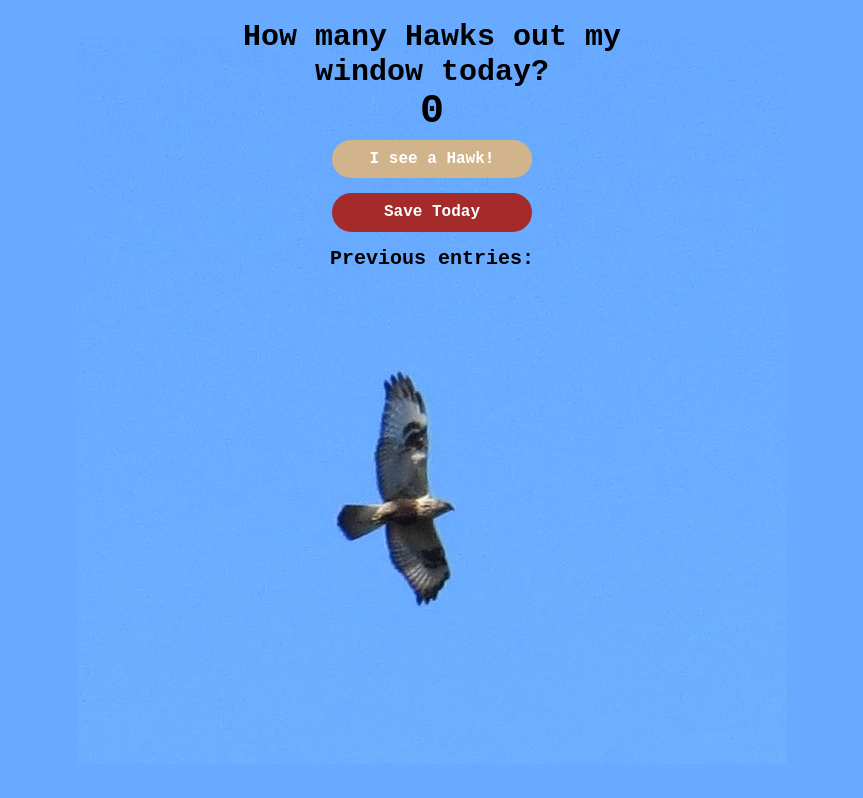
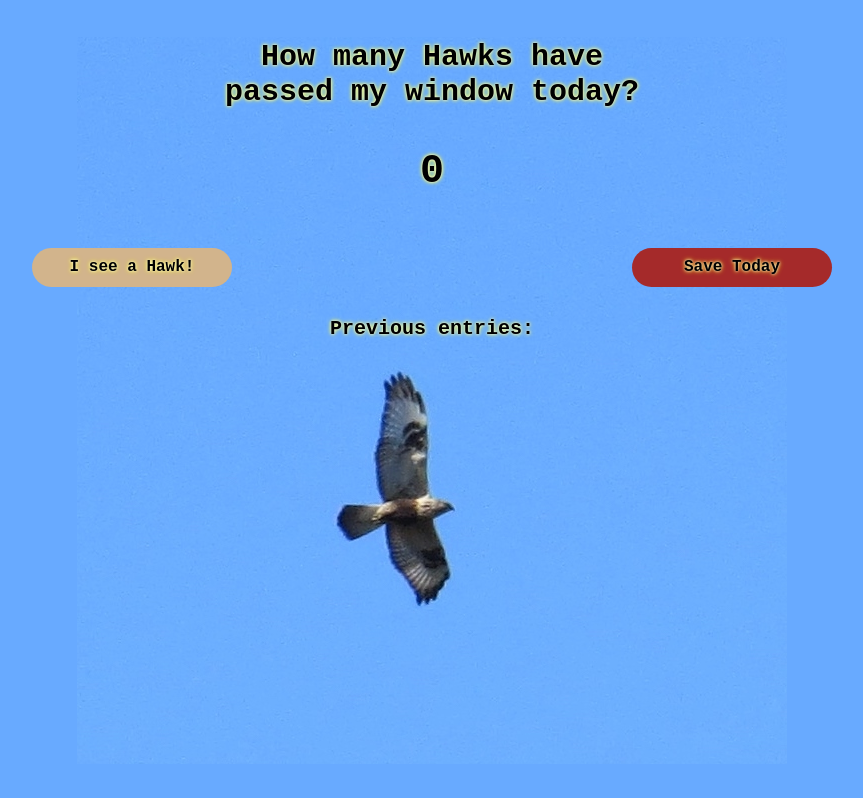
Before and after one commit to justdreambig/hawk-counter, a plain HTML site: page index.html in a window 1280 px wide. Shown: the whole page, without its empty margins (208-1071 px from the left). Drawn offline with nearby package versions, Linux system fonts and the light colour scheme.

Commit message:
more css

```diff
--- a/index.css
+++ b/index.css
@@ -2,6 +2,7 @@ body {
     background-image: url("hawkcenter.jpeg");
     font-family: Courier New, Courier, monospace, sans-serif;
     font-weight: bold;
+    text-shadow: 0 0 3px #FFFFFF, 0 0 5px yellow;
     text-align: center;
     background-repeat: no-repeat;
     background-position:center center;
@@ -21,34 +22,35 @@ h1 {
     margin-top: 10px;
     margin-bottom: 10px;
     font-size: 30px;
-    width: 400px;
+    width: 450px;
     /* border: 5px solid green; */
-    padding: 0px;
-    margin: 5px;
+    padding: 20px;
     margin: auto;
 }
 
 h2 {
     font-size: 40px;
-    margin-top: 200px;
-    margin-bottom: 20px;
-    margin: auto;
+    margin-top: 20px;
+
+
 }
 
 button {
     border: none;
     padding-top: 10px;
     padding-bottom: 10px;
-    color: white;
+    color: black;
     font-weight: bold;
     width: 200px;
     border-radius: 25px;
-    margin: 5px auto 5px;
+    margin: 0px auto;
+    text-shadow: 0 0 3px #FFFFFF, 0 0 5px yellow;
 }
 
 #increment-btn {
     background: tan;
-    margin-bottom: 10px;
+    padding-top: 10px;
+    padding-bottom: 10px;
 
 }
 
@@ -65,3 +67,9 @@ button {
     padding-top: 10px;
     padding-bottom: 10px;
 }
+
+#two-buttons {
+    display: flex;
+    margin: 20px 20px 20px 20px ;
+
+}
--- a/index.html
+++ b/index.html
@@ -4,10 +4,12 @@
     </head>
     <body>
         <div id="hero">
-            <h1>How many Hawks out my window today?</h1>
+            <h1>How many Hawks have passed my window today?</h1>
             <h2 id="count-el">0</h2>
+            <div id="two-buttons">
             <button id="increment-btn" onclick="increment()">I see a Hawk!</button>
             <button id="save-btn" onclick="save()">Save Today</button>
+            </div>
             <p id="save-el">Previous entries: </p>
             <script src="index.js"></script>
         </div>
```
